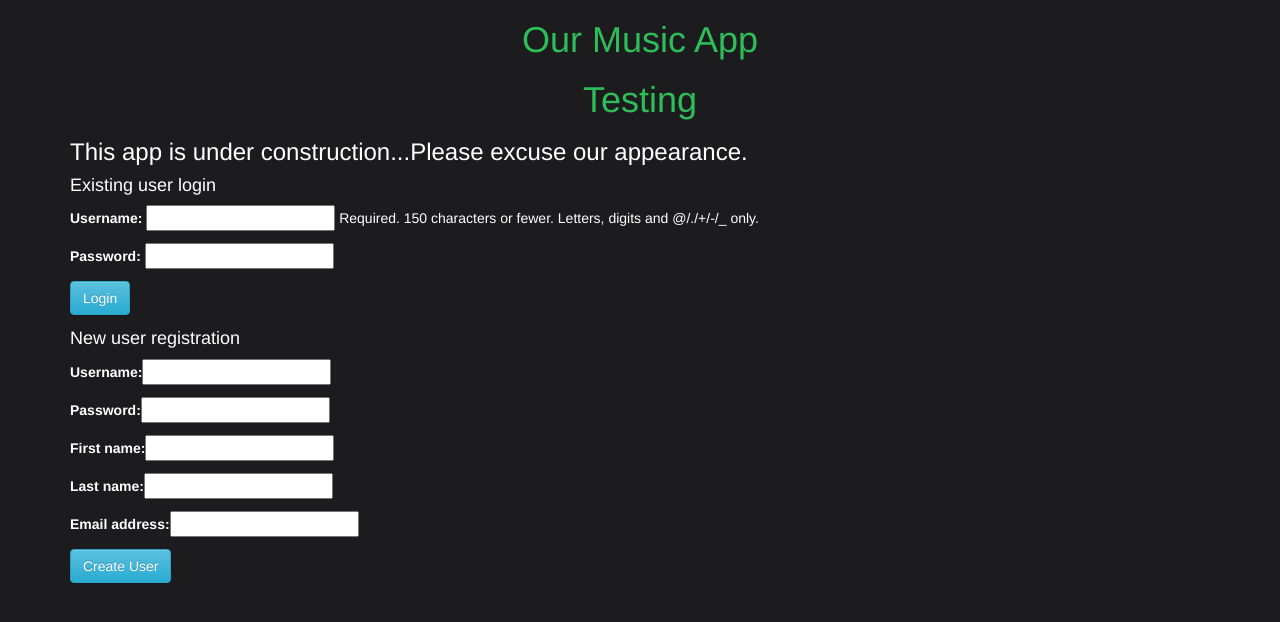
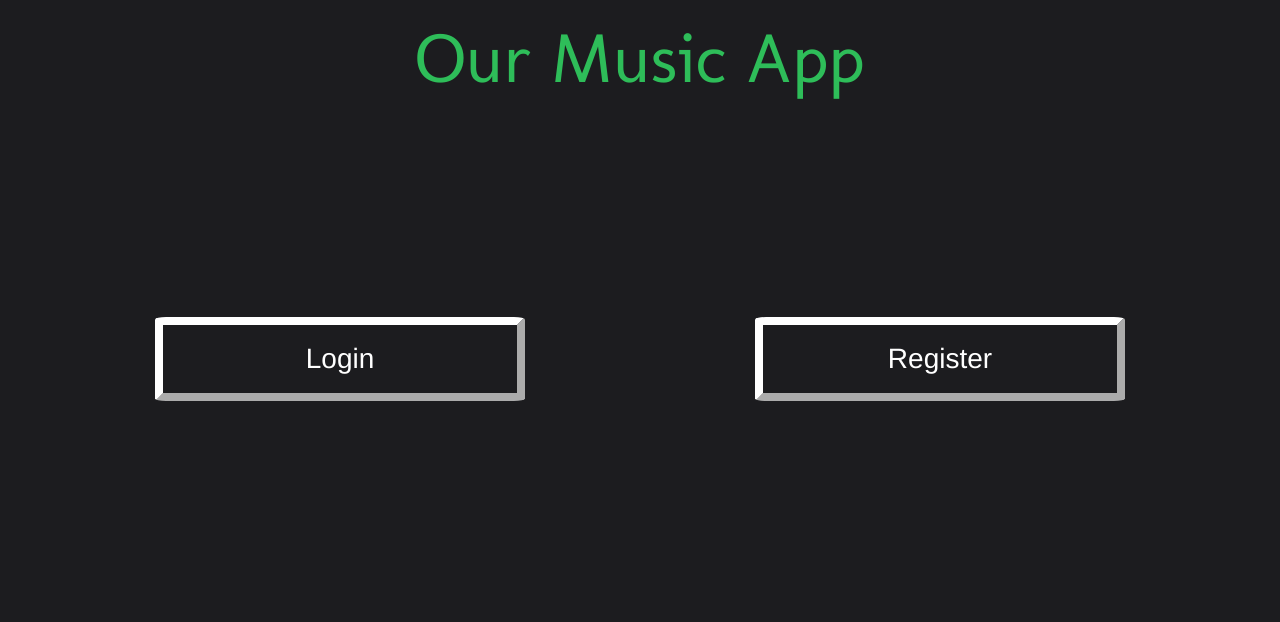
Before and after one commit to ecatkins/instabilly, a Django app: page / in a window 1280 px wide. Shown: the top 622 px of the page. Run offline with Django 3.2, Linux system fonts and the light colour scheme; parts of the project's set-up code (start-up, migrations or seed data) failed here and were passed over; some libraries are stand-ins or nearby versions.

Commit message:
Some frontend

```diff
--- a/project/spotify/static/spotify/main.css
+++ b/project/spotify/static/spotify/main.css
@@ -1,3 +1,5 @@
+
+
 
 body {
 	background-color: #1c1c1f;
@@ -14,11 +16,41 @@ textarea {
 
 h1 {
 	text-align: center;
-	color:#2ebd59
+	color:#2ebd59;
+    font-family: 'Molengo', sans-serif;
+    font-size:5em;
+}
+
+#homespace {
+    height:15em;
+}
+.carouselimage {
+    width: :100%;
+}
+
+.btn-home {
+    height:3em;
+    width:100%;
+    background : transparent;
+    border-color:white;
+    border-width: 0.3em;
+    border-radius: 3%;
+    font-size: 2em;
+    -webkit-transition-property: border-color; /* Safari */
+    transition-property: border-color;
+    transition-duration: 1s;
+}
+
+.btn-home:hover {
+    border-color:#2ebd59;
 }
 
 i {
 	color:green;
+}
+
+.modal-content {
+    color: black;
 }
 
 #all-users-list li {
--- a/project/spotify/templates/spotify/base.html
+++ b/project/spotify/templates/spotify/base.html
@@ -1,6 +1,7 @@
 <html>
 <head>
 {% load staticfiles %}
+	<link href='https://fonts.googleapis.com/css?family=Molengo' rel='stylesheet' type='text/css'>
 	<script src="http://ajax.googleapis.com/ajax/libs/jquery/2.1.1/jquery.min.js"></script>
     <script src="http://cdnjs.cloudflare.com/ajax/libs/jquery-cookie/1.4.1/jquery.cookie.min.js"></script>
     <script src="http://cdnjs.cloudflare.com/ajax/libs/mustache.js/0.8.1/mustache.min.js"></script>
--- a/project/spotify/templates/spotify/home.html
+++ b/project/spotify/templates/spotify/home.html
@@ -1,9 +1,33 @@
 
 {% extends 'spotify/base.html' %}
 {% block content %}
-    <h1> Testing </h1>
-    <h3>This app is under construction...Please excuse our appearance.</h3>
-    <h4>Existing user login</h4>
+{%load staticfiles%}
+
+<div class ="row">
+    <div id="homespace">
+</div>
+
+
+
+
+
+<div class="row">
+    <div class="col-md-1"> </div>
+
+    <div class="col-md-4">
+        <button type="button" class="btn-home" data-toggle="modal" data-target="#loginModal">Login</button>
+
+        <!-- Login Modal -->
+        <div id="loginModal" class="modal fade" role="dialog">
+          <div class="modal-dialog">
+
+            <!-- Register Modal content-->
+            <div class="modal-content">
+              <div class="modal-header">
+                <button type="button" class="close" data-dismiss="modal">&times;</button>
+                <h4 class="modal-title">Login</h4>
+              </div>
+              <div class="modal-body">
                 <form name="login" action="login" method="POST">
                     {%if login_error%}
                         {{login_error}}
@@ -12,8 +36,32 @@
                     {{ login_form.as_p }}
                     <input class="btn btn-info" type="submit" value="Login">
                 </form>
+              </div>
+              <div class="modal-footer">
+                <button type="button" class="btn btn-default" data-dismiss="modal">Close</button>
+              </div>
+            </div>
 
-    <h4>New user registration</h4>
+          </div>
+        </div>
+    </div>
+    <div class="col-md-2">
+    </div>
+
+    <div class="col-md-4">
+        <button type="button" class="btn-home" data-toggle="modal" data-target="#registerModal">Register</button>
+
+        <!-- Register Modal -->
+        <div id="registerModal" class="modal fade" role="dialog">
+          <div class="modal-dialog">
+
+            <!-- Register Modal content-->
+            <div class="modal-content">
+              <div class="modal-header">
+                <button type="button" class="close" data-dismiss="modal">&times;</button>
+                <h4 class="modal-title">Register</h4>
+              </div>
+              <div class="modal-body">
                 <form name="registration" action="registration" method="POST">
                     {% csrf_token %}
                     {% for field in registration_form%}
@@ -24,4 +72,16 @@
                     {%endfor%}
                     <input class="btn btn-info" type="submit" value="Create User">
                 </form>
+              </div>
+              <div class="modal-footer">
+                <button type="button" class="btn btn-default" data-dismiss="modal">Close</button>
+              </div>
+            </div>
+
+          </div>
+        </div>
+    </div>
+    <div class="col-md-1"> </div>
+</div>
+
 {% endblock %}
--- a/project/spotify/views.py
+++ b/project/spotify/views.py
@@ -227,8 +227,6 @@ def get_user_playlist_tracks(sp, user):
                 saved_songs = save_songs(results['items'], user)
     return True
 
-# spotify:user:11800860
-
 
 class SeedUserLibraryView(View):
 
@@ -252,7 +250,6 @@ class SeedUserLibraryView(View):
             else:
                 return JsonResponse({"status":"incomplete seed"})
 
-###########################
 
 class EngineView(View):
     template = "spotify/recommendation_engine.html"
```
Also changed, not shown: project/spotify/static/spotify/ramones.jpg (added). Lines whose indentation alone changed are shown as unchanged.
